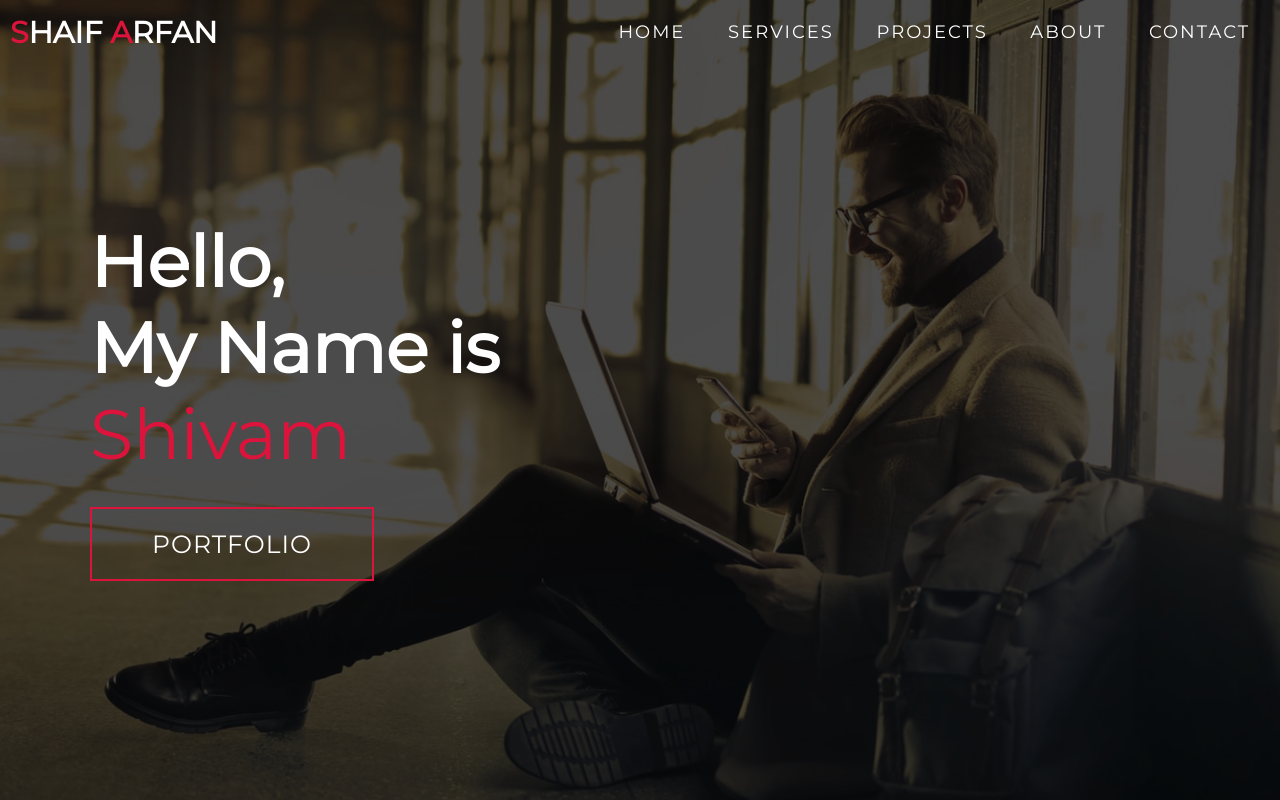
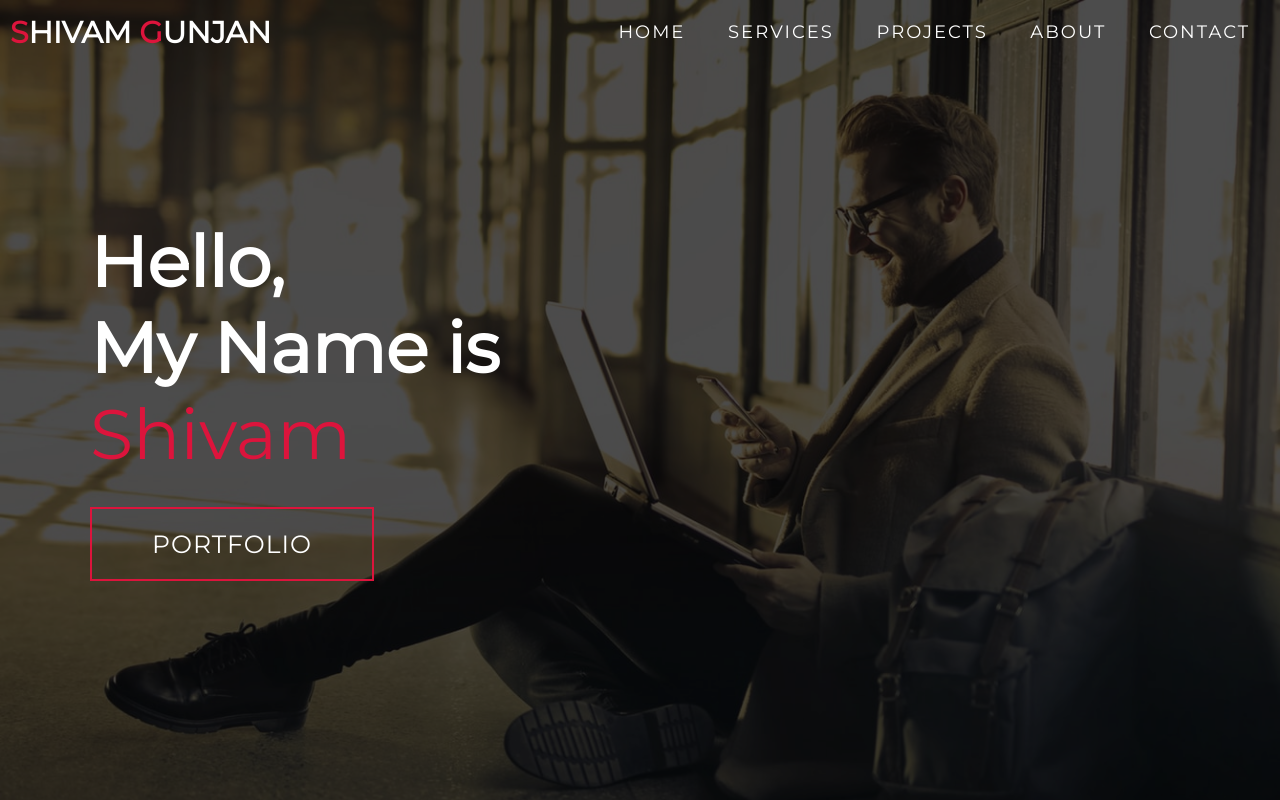
Before and after one commit to ShivamGunjan/One-Page-Portfolio, a plain HTML site: page index.html in a window 1280 px wide. Shown: the top 800 px of the page. Drawn offline with Linux system fonts and the light colour scheme.

Commit message:
Update index.html

```diff
--- a/index.html
+++ b/index.html
@@ -15,7 +15,7 @@
       <div class="nav-bar">
         <div class="brand">
           <a href="#hero">
-            <h1><span>S</span>haif <span>A</span>rfan</h1>
+            <h1><span>S</span>hivam <span>G</span>unjan</h1>
           </a>
         </div>
         <div class="nav-list">
```
